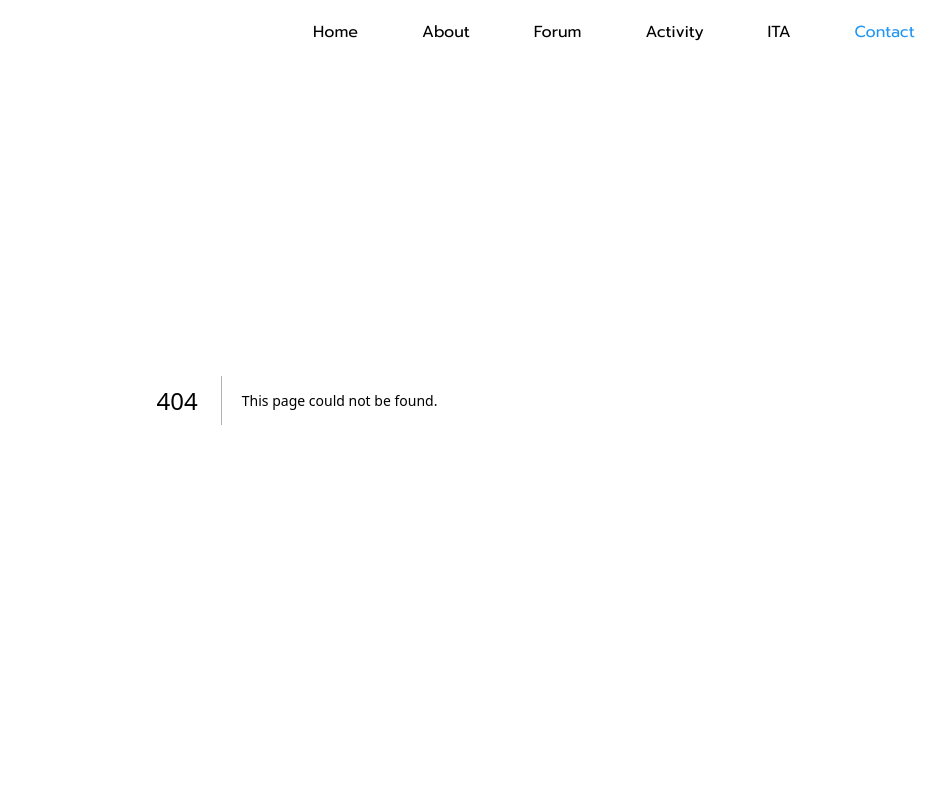
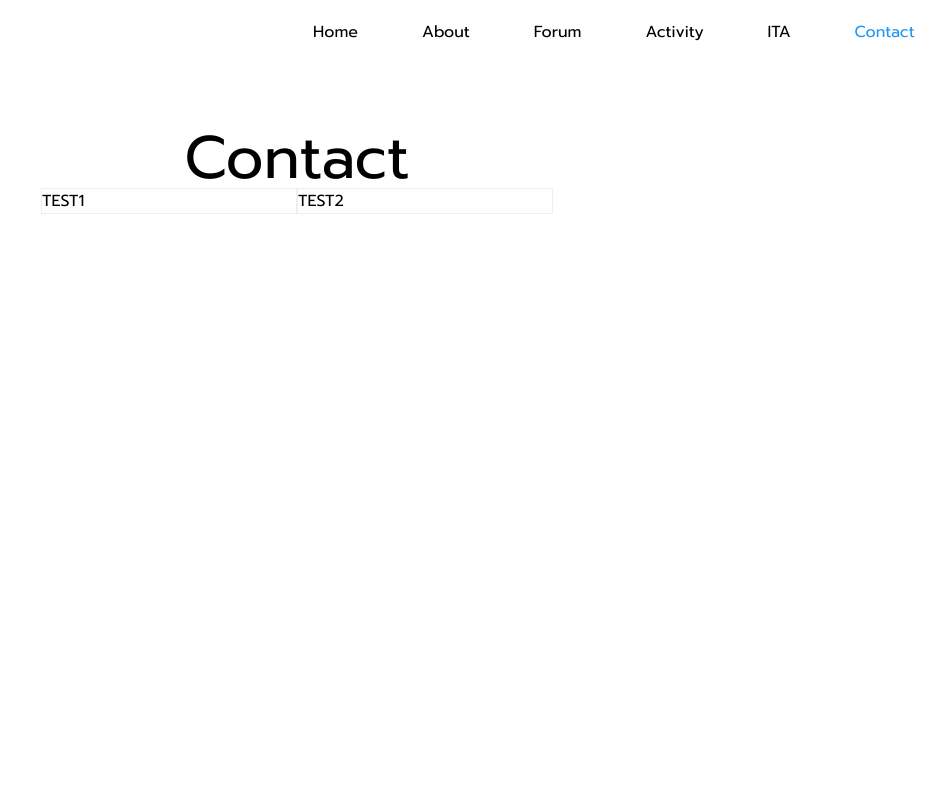
Before and after one commit to CeeDyyy/kokphochaihospital-fe, a Next.js app: page /contact in a window 1280 px wide. Before the commit this address had no page. Shown: the top 800 px of the page, without its empty margins (343-1280 px from the left). Built offline with nearby package versions, Linux system fonts and the light colour scheme.

Commit message:
Created Contact Page

```diff
--- /dev/null
+++ b/app/contact/page.js
@@ -0,0 +1,21 @@
+
+export default function Contact() {
+
+
+    return (
+        <div className="h-screen md:px-96">
+            <div className="h-full flex flex-col items-center pt-32">
+                <p className="text-6xl"> Contact </p>
+
+                <div className="grid grid-cols-2 w-full">
+                    <div className="border">
+                        <p>TEST1</p>
+                    </div>
+                    <div className="border">
+                        <p>TEST2</p>
+                    </div>
+                </div>
+            </div>
+        </div>
+    );
+}
```
